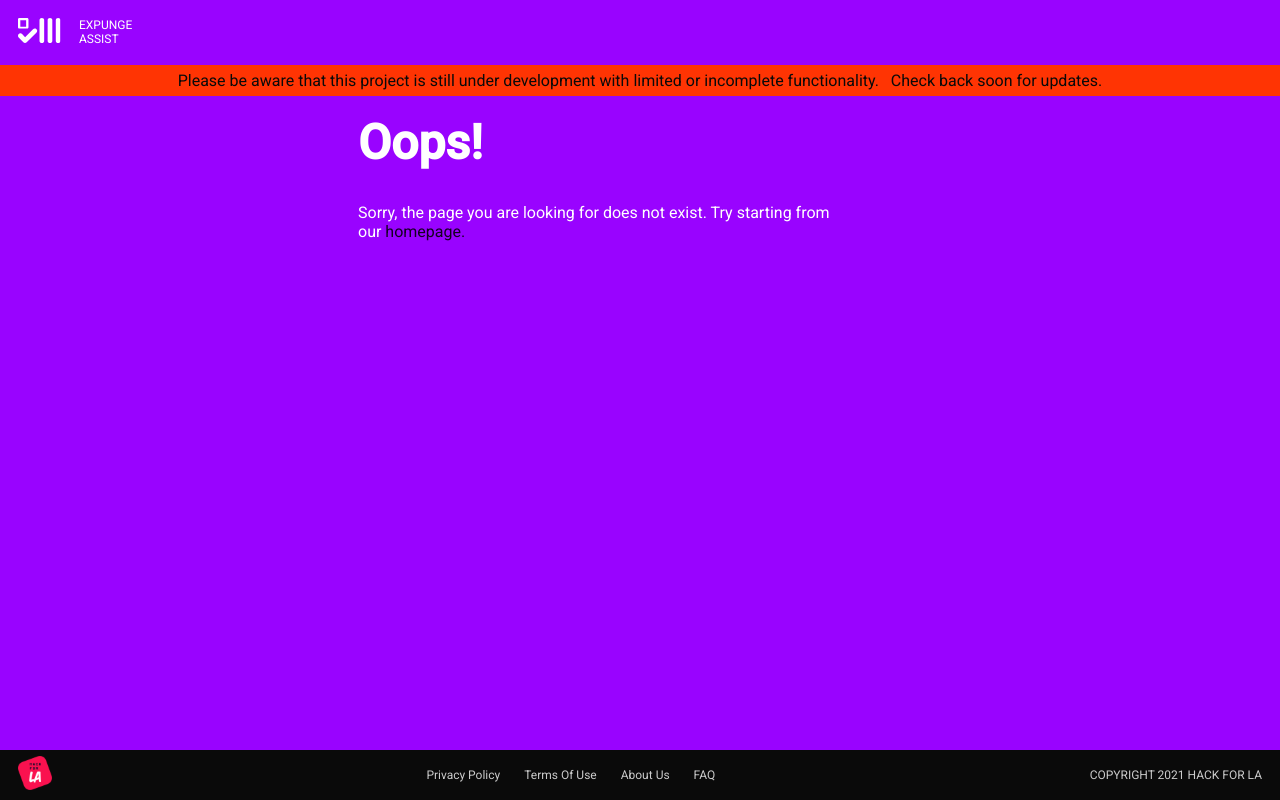
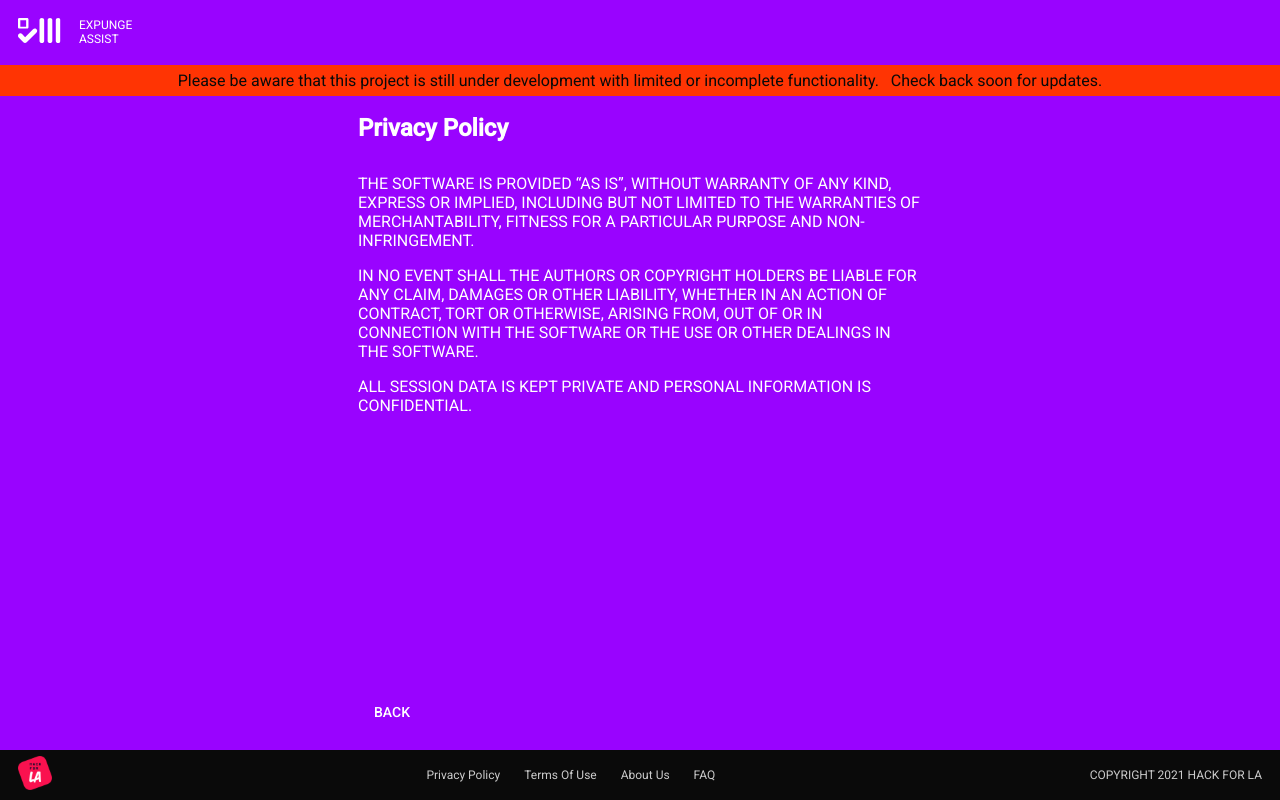
Before and after one commit to hackforla/expunge-assist, a React (Create React App) app in the folder products/statement-generator/: page /404 in a window 1280 px wide. Built offline with nearby package versions, Linux system fonts and the light colour scheme.

Commit message:
updating privacypolicy/terms/faq/aboutus to be in RoutingProps

```diff
--- a/products/statement-generator/src/App.tsx
+++ b/products/statement-generator/src/App.tsx
@@ -8,6 +8,7 @@ import {
 import { ThemeProvider } from '@material-ui/core/styles';
 
 import { RoutingContextProvider } from 'contexts/RoutingContext';
+import { PAGES } from 'contexts/RoutingProps';
 import AffirmationContextProvider from 'contexts/AffirmationContext';
 import { FormStateContextProvider } from 'contexts/FormStateContext';
 
@@ -78,10 +79,13 @@ const App: React.FC = () => {
                     history={history}
                   />
 
-                  <Route path="/PrivacyPolicy" component={PrivacyPolicy} />
-                  <Route path="/TermsOfUse" component={TermsOfUse} />
-                  <Route path="/FAQ" component={FAQ} />
-                  <Route path="/AboutUs" component={AboutUs} />
+                  <Route
+                    path={PAGES.PRIVACY_POLICY}
+                    component={PrivacyPolicy}
+                  />
+                  <Route path={PAGES.TERMS_OF_USE} component={TermsOfUse} />
+                  <Route path={PAGES.FAQ} component={FAQ} />
+                  <Route path={PAGES.ABOUT_US} component={AboutUs} />
 
                   <Route component={NotFound} />
                   <Route path="/404" component={NotFound} />
--- a/products/statement-generator/src/contexts/RoutingProps.ts
+++ b/products/statement-generator/src/contexts/RoutingProps.ts
@@ -32,6 +32,11 @@ export const STEP_ENUMS = {
   FINALIZE_PREVIEW: 'STEP_ENUMS.FINALIZE_PREVIEW',
   EDITING: 'STEP_ENUMS.EDITING',
   DOWNLOAD: 'STEP_ENUMS.DOWNLOAD',
+
+  PRIVACY_POLICY: 'STEP_ENUMS.PRIVACY_POLICY',
+  TERMS_OF_USE: 'STEP_ENUMS.TERMS_OF_USE',
+  FAQ: 'STEP_ENUMS.FAQ',
+  ABOUT_US: 'STEP_ENUMS.ABOUT_US',
 };
 
 /**
@@ -65,6 +70,11 @@ export const PAGES = {
   [STEP_ENUMS.FINALIZE]: 'finalize',
   [STEP_ENUMS.FINALIZE_PREVIEW]: 'finalize/preview',
   [STEP_ENUMS.DOWNLOAD]: 'download',
+
+  [STEP_ENUMS.PRIVACY_POLICY]: 'privacy-policy',
+  [STEP_ENUMS.TERMS_OF_USE]: 'terms-of-use',
+  [STEP_ENUMS.FAQ]: 'faq',
+  [STEP_ENUMS.ABOUT_US]: 'about-us',
 };
 
 /**
```
